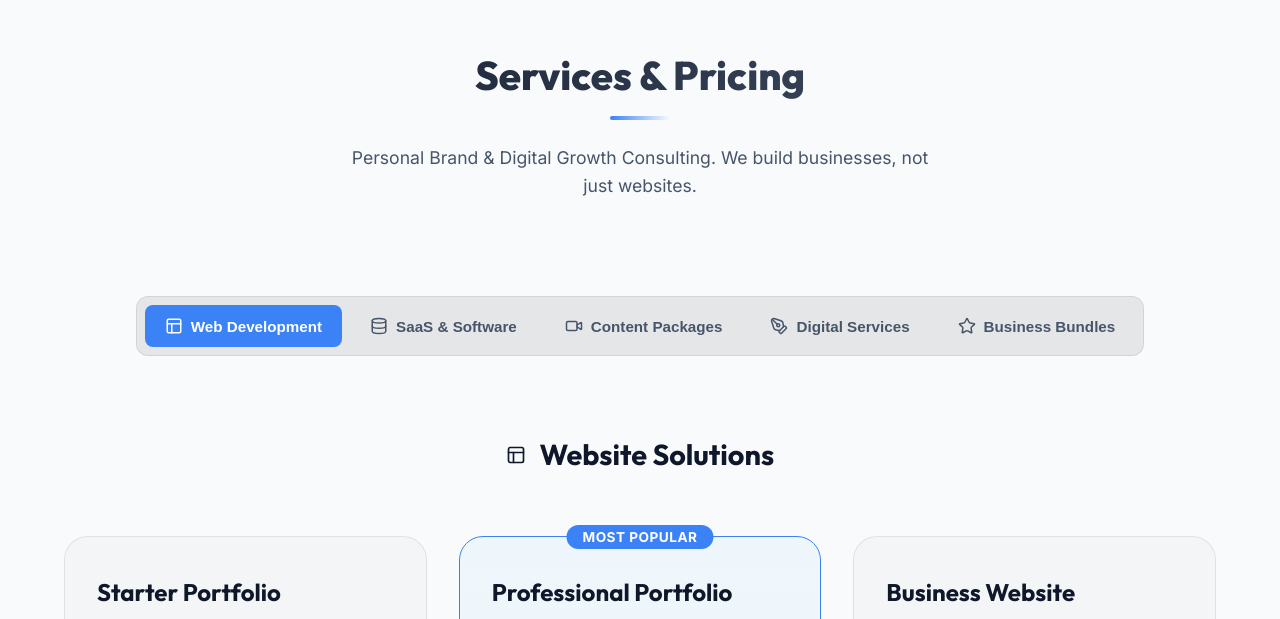
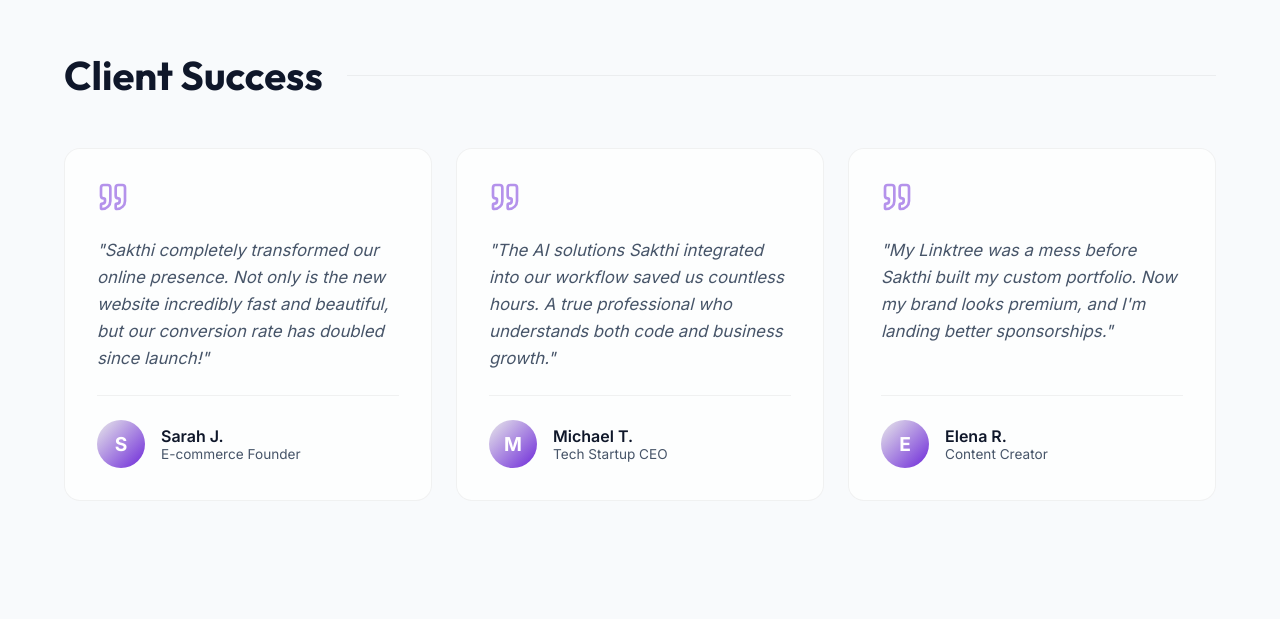
Before and after one commit to imsakthidev/sakthiispeaks, a Next.js app: page / in a window 1280 px wide. Shown: the part 3001-3620 px from the top of the page. Built offline with nearby package versions, Linux system fonts and the light colour scheme.

Commit message:
Testimonials & FAQ

```diff
--- a/src/app/page.tsx
+++ b/src/app/page.tsx
@@ -6,6 +6,8 @@ import About from '@/components/About/About';
 import Projects from '@/components/Projects/Projects';
 import Contact from '@/components/Contact/Contact';
 import Pricing from '@/components/Pricing/Pricing';
+import Testimonials from '@/components/Testimonials/Testimonials';
+import FAQ from '@/components/FAQ/FAQ';
 import SocialLinks from '@/components/SocialLinks/SocialLinks';
 
 export default function Home() {
@@ -15,7 +17,9 @@ export default function Home() {
       <Hero />
       <About />
       <Projects />
+      <Testimonials />
       <Pricing />
+      <FAQ />
       <SocialLinks />
       <Contact />
     </main>
--- /dev/null
+++ b/src/components/FAQ/FAQ.module.css
@@ -0,0 +1,102 @@
+.container {
+  display: flex;
+  flex-direction: column;
+  gap: 48px;
+}
+
+.header {
+  display: flex;
+  align-items: center;
+  gap: 24px;
+}
+
+.title {
+  font-size: 2.5rem;
+  color: var(--text-primary);
+}
+
+.line {
+  flex: 1;
+  height: 1px;
+  background: var(--glass-border);
+}
+
+.faqList {
+  display: flex;
+  flex-direction: column;
+  gap: 16px;
+  max-width: 800px;
+  margin: 0 auto;
+  width: 100%;
+}
+
+.faqItem {
+  background: var(--glass-bg);
+  border: 1px solid var(--glass-border);
+  border-radius: 12px;
+  overflow: hidden;
+  transition: all 0.3s ease;
+}
+
+.faqItem:hover {
+  border-color: rgba(0, 82, 255, 0.5);
+}
+
+.faqItemOpen {
+  border-color: var(--accent);
+  box-shadow: 0 10px 30px rgba(0, 0, 0, 0.2);
+}
+
+.faqQuestion {
+  width: 100%;
+  display: flex;
+  justify-content: space-between;
+  align-items: center;
+  padding: 24px;
+  background: transparent;
+  border: none;
+  color: var(--text-primary);
+  font-size: 1.1rem;
+  font-weight: 600;
+  text-align: left;
+  cursor: pointer;
+  transition: all 0.2s ease;
+  font-family: inherit;
+}
+
+.faqQuestion:hover {
+  color: var(--accent);
+}
+
+.iconContainer {
+  display: flex;
+  align-items: center;
+  justify-content: center;
+  color: var(--accent);
+  transition: transform 0.3s ease;
+}
+
+.iconRotated {
+  transform: rotate(180deg);
+}
+
+.faqAnswerWrapper {
+  display: grid;
+  grid-template-rows: 0fr;
+  transition: grid-template-rows 0.3s ease;
+}
+
+.faqAnswerWrapperOpen {
+  grid-template-rows: 1fr;
+}
+
+.faqAnswerInner {
+  overflow: hidden;
+}
+
+.faqAnswer {
+  padding: 0 24px 24px 24px;
+  color: var(--text-secondary);
+  font-size: 1rem;
+  line-height: 1.6;
+}
--- /dev/null
+++ b/src/components/FAQ/FAQ.tsx
@@ -0,0 +1,82 @@
+"use client";
+import React, { useState } from 'react';
+import { ChevronDown } from 'lucide-react';
+import { motion } from 'framer-motion';
+import styles from './FAQ.module.css';
+
+const faqs = [
+  {
+    id: 1,
+    question: "How long does it usually take to build a website?",
+    answer: "Most standard portfolio and business websites take 2-4 weeks from start to finish. Custom SaaS or e-commerce platforms can take 4-8 weeks depending on complexity."
+  },
+  {
+    id: 2,
+    question: "Do you offer ongoing maintenance?",
+    answer: "Yes! I offer monthly retainers to handle updates, security patches, content changes, and SEO monitoring so you can focus on running your business."
+  },
+  {
+    id: 3,
+    question: "How does the payment process work?",
+    answer: "I typically require a 50% deposit to secure your spot in my schedule and begin work, with the remaining 50% due upon project completion and launch."
+  },
+  {
+    id: 4,
+    question: "Do you also write the content for the website?",
+    answer: "Absolutely. As a Digital Content Strategist, I can write highly-converting, SEO-optimized copy for your entire website if you don't already have the text prepared."
+  }
+];
+
+export default function FAQ() {
+  const [openId, setOpenId] = useState<number | null>(null);
+
+  const toggleFaq = (id: number) => {
+    setOpenId(openId === id ? null : id);
+  };
+
+  return (
+    <section id="faq" className="section">
+      <div className={`container ${styles.container}`}>
+        <div className={styles.header}>
+          <div className={styles.line}></div>
+          <h2 className={styles.title}>Frequently Asked Questions</h2>
+          <div className={styles.line}></div>
+        </div>
+
+        <div className={styles.faqList}>
+          {faqs.map((faq, index) => {
+            const isOpen = openId === faq.id;
+            return (
+              <motion.div
+                key={faq.id}
+                className={`${styles.faqItem} ${isOpen ? styles.faqItemOpen : ''}`}
+                initial={{ opacity: 0, y: 20 }}
+                whileInView={{ opacity: 1, y: 0 }}
+                viewport={{ once: true }}
+                transition={{ duration: 0.4, delay: index * 0.1 }}
+              >
+                <button
+                  className={styles.faqQuestion}
+                  onClick={() => toggleFaq(faq.id)}
+                  aria-expanded={isOpen}
+                >
+                  {faq.question}
+                  <div className={`${styles.iconContainer} ${isOpen ? styles.iconRotated : ''}`}>
+                    <ChevronDown size={20} />
+                  </div>
+                </button>
+                <div className={`${styles.faqAnswerWrapper} ${isOpen ? styles.faqAnswerWrapperOpen : ''}`}>
+                  <div className={styles.faqAnswerInner}>
+                    <p className={styles.faqAnswer}>
+                      {faq.answer}
+                    </p>
+                  </div>
+                </div>
+              </motion.div>
+            );
+          })}
+        </div>
+      </div>
+    </section>
+  );
+}
--- /dev/null
+++ b/src/components/Testimonials/Testimonials.module.css
@@ -0,0 +1,108 @@
+.container {
+  display: flex;
+  flex-direction: column;
+  gap: 48px;
+}
+
+.header {
+  display: flex;
+  align-items: center;
+  gap: 24px;
+}
+
+.title {
+  font-size: 2.5rem;
+  color: var(--text-primary);
+}
+
+.line {
+  flex: 1;
+  height: 1px;
+  background: var(--glass-border);
+}
+
+.grid {
+  display: grid;
+  grid-template-columns: 1fr;
+  gap: 24px;
+}
+
+@media (min-width: 768px) {
+  .grid {
+    grid-template-columns: repeat(2, 1fr);
+  }
+}
+
+@media (min-width: 1024px) {
+  .grid {
+    grid-template-columns: repeat(3, 1fr);
+  }
+}
+
+.card {
+  background: var(--glass-bg);
+  border: 1px solid var(--glass-border);
+  border-radius: 16px;
+  padding: 32px;
+  transition: all 0.3s ease;
+  height: 100%;
+  display: flex;
+  flex-direction: column;
+  gap: 24px;
+}
+
+.card:hover {
+  transform: translateY(-8px);
+  border-color: var(--accent);
+  box-shadow: 0 10px 30px rgba(0, 0, 0, 0.5);
+}
+
+.quoteIcon {
+  color: var(--accent);
+  opacity: 0.5;
+}
+
+.review {
+  color: var(--text-secondary);
+  font-size: 1.05rem;
+  line-height: 1.6;
+  flex: 1;
+  font-style: italic;
+}
+
+.authorInfo {
+  display: flex;
+  align-items: center;
+  gap: 16px;
+  border-top: 1px solid var(--glass-border);
+  padding-top: 24px;
+}
+
+.avatarPlaceholder {
+  width: 48px;
+  height: 48px;
+  border-radius: 50%;
+  background: linear-gradient(135deg, var(--card-border) 0%, var(--accent) 100%);
+  display: flex;
+  align-items: center;
+  justify-content: center;
+  font-weight: 700;
+  color: white;
+  font-size: 1.2rem;
+}
+
+.authorDetails {
+  display: flex;
+  flex-direction: column;
+}
+
+.authorName {
+  color: var(--text-primary);
+  font-weight: 600;
+  font-size: 1rem;
+}
+
+.authorRole {
+  color: var(--text-secondary);
+  font-size: 0.85rem;
+}
--- /dev/null
+++ b/src/components/Testimonials/Testimonials.tsx
@@ -0,0 +1,71 @@
+"use client";
+import React from 'react';
+import { Quote } from 'lucide-react';
+import { motion } from 'framer-motion';
+import styles from './Testimonials.module.css';
+
+const testimonialsData = [
+  {
+    id: 1,
+    name: "Sarah J.",
+    role: "E-commerce Founder",
+    review: "Sakthi completely transformed our online presence. Not only is the new website incredibly fast and beautiful, but our conversion rate has doubled since launch!",
+    initial: "S"
+  },
+  {
+    id: 2,
+    name: "Michael T.",
+    role: "Tech Startup CEO",
+    review: "The AI solutions Sakthi integrated into our workflow saved us countless hours. A true professional who understands both code and business growth.",
+    initial: "M"
+  },
+  {
+    id: 3,
+    name: "Elena R.",
+    role: "Content Creator",
+    review: "My Linktree was a mess before Sakthi built my custom portfolio. Now my brand looks premium, and I'm landing better sponsorships.",
+    initial: "E"
+  }
+];
+
+export default function Testimonials() {
+  return (
+    <section id="testimonials" className="section">
+      <div className={`container ${styles.container}`}>
+        <div className={styles.header}>
+          <h2 className={styles.title}>Client Success</h2>
+          <div className={styles.line}></div>
+        </div>
+
+        <div className={styles.grid}>
+          {testimonialsData.map((testimonial, index) => (
+            <motion.div
+              key={testimonial.id}
+              className={styles.card}
+              initial={{ opacity: 0, y: 30 }}
+              whileInView={{ opacity: 1, y: 0 }}
+              viewport={{ once: true }}
+              transition={{ duration: 0.5, delay: index * 0.1 }}
+            >
+              <Quote className={styles.quoteIcon} size={32} />
+
+              <p className={styles.review}>
+                "{testimonial.review}"
+              </p>
+
+              <div className={styles.authorInfo}>
+                <div className={styles.avatarPlaceholder}>
+                  {testimonial.initial}
+                </div>
+                <div className={styles.authorDetails}>
+                  <span className={styles.authorName}>{testimonial.name}</span>
+                  <span className={styles.authorRole}>{testimonial.role}</span>
+                </div>
+              </div>
+            </motion.div>
+          ))}
+        </div>
+      </div>
+    </section>
+  );
+}
```
